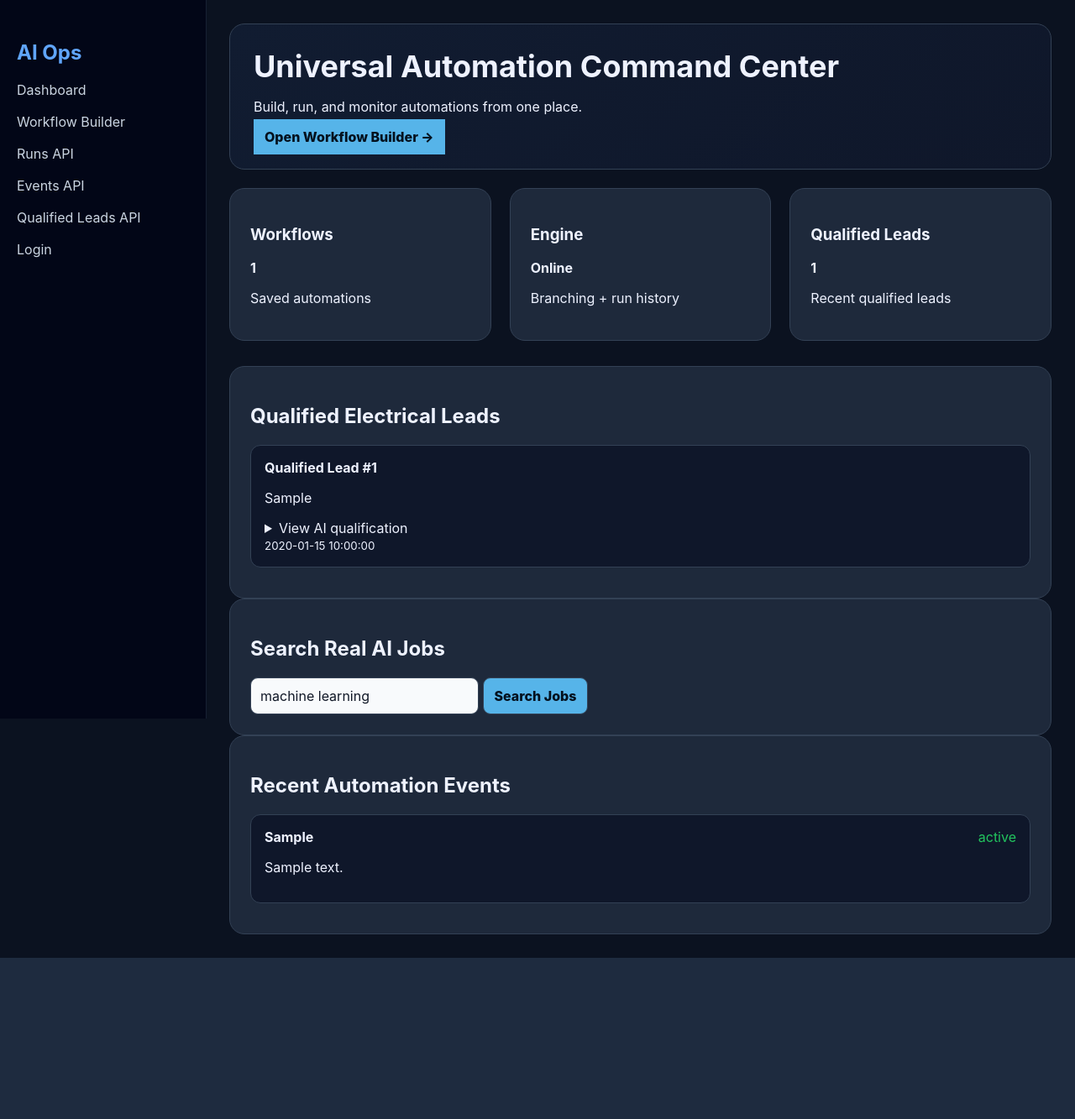
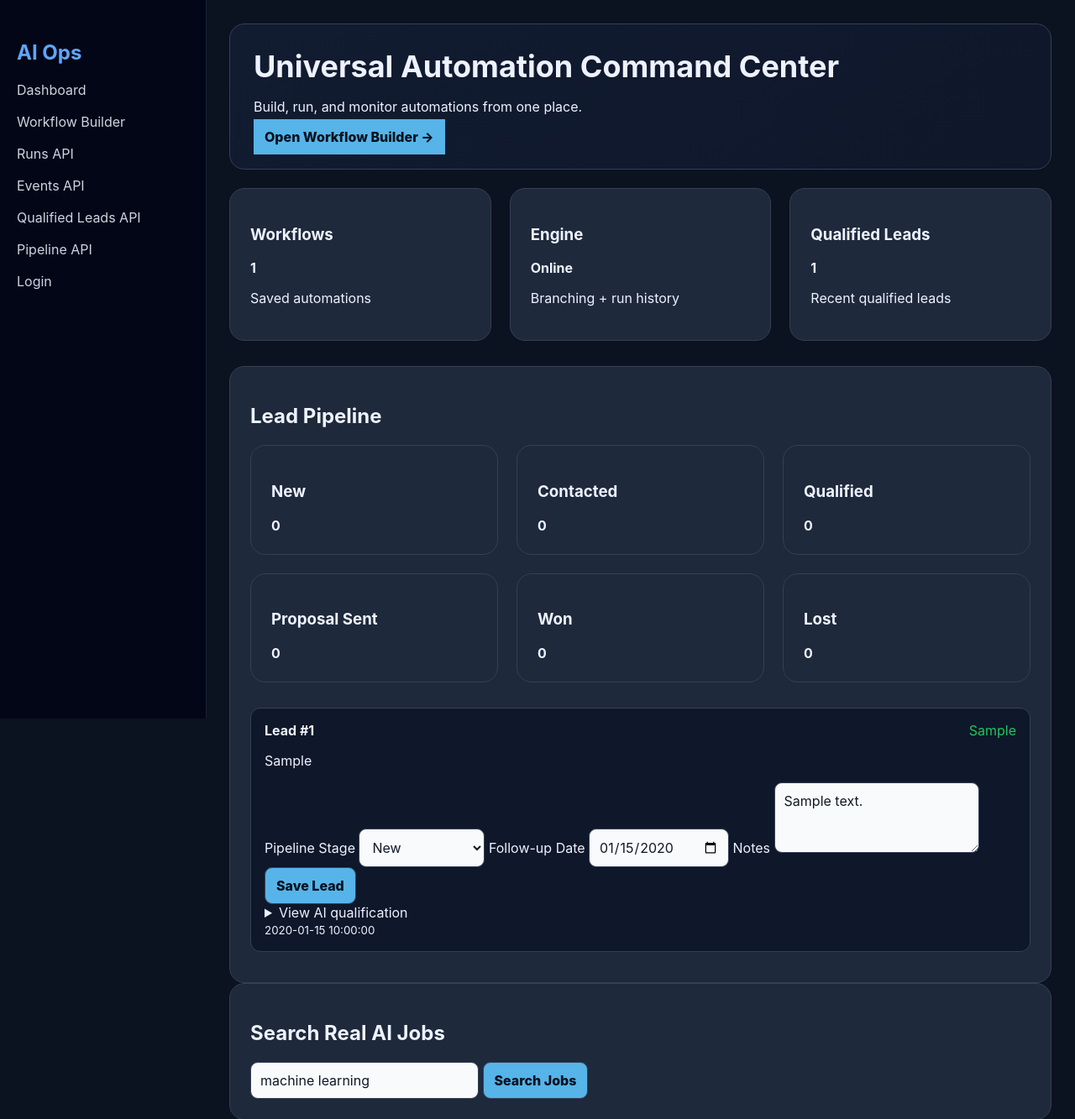
Before and after one commit to jolleyleads/ai-ops-command-center, a Flask app: page / in a window 1280 px wide. Shown: the top 1333 px of the page at 84% size. Before the commit the page ends 1141 px from the top, so only its background shows below. Run offline with Flask 3, Linux system fonts and the light colour scheme; tables that the repository leaves empty hold one stand-in row (values such as "Sample post"); data that the repository does not hold is empty.

Commit message:
Update index.html

```diff
--- a/templates/index.html
+++ b/templates/index.html
@@ -2,7 +2,7 @@
 <html>
 <head>
   <title>AI Ops Command Center</title>
-  <meta name="viewport" content="width=device-width, initial-scale=1">
+  <meta name="viewport" content="width=device-width,initial-scale=1">
   <link rel="stylesheet" href="/static/style.css">
 </head>
 
@@ -16,12 +16,15 @@
   <a href="/api/runs" target="_blank">Runs API</a>
   <a href="/api/events" target="_blank">Events API</a>
   <a href="/api/qualified-leads" target="_blank">Qualified Leads API</a>
+  <a href="/api/pipeline" target="_blank">Pipeline API</a>
   <a href="/login">Login</a>
 </div>
+
 
 <main>
 
   <section class="hero">
+
     <h1>Universal Automation Command Center</h1>
 
     <p>
@@ -31,6 +34,7 @@
     <a class="cta" href="/workflows">
       Open Workflow Builder &rarr;
     </a>
+
   </section>
 
 
@@ -59,25 +63,118 @@
 
   <section class="panel">
 
-    <h2>Qualified Electrical Leads</h2>
+    <h2>Lead Pipeline</h2>
+
+
+    <div class="grid">
+
+      <div class="card">
+        <h3>New</h3>
+        <strong>{{ pipeline_counts["New"] }}</strong>
+      </div>
+
+      <div class="card">
+        <h3>Contacted</h3>
+        <strong>{{ pipeline_counts["Contacted"] }}</strong>
+      </div>
+
+      <div class="card">
+        <h3>Qualified</h3>
+        <strong>{{ pipeline_counts["Qualified"] }}</strong>
+      </div>
+
+      <div class="card">
+        <h3>Proposal Sent</h3>
+        <strong>{{ pipeline_counts["Proposal Sent"] }}</strong>
+      </div>
+
+      <div class="card">
+        <h3>Won</h3>
+        <strong>{{ pipeline_counts["Won"] }}</strong>
+      </div>
+
+      <div class="card">
+        <h3>Lost</h3>
+        <strong>{{ pipeline_counts["Lost"] }}</strong>
+      </div>
+
+    </div>
+
 
     {% if qualified_leads %}
 
       {% for lead in qualified_leads %}
 
-        <div class="row">
+        <div class="row" id="lead-{{ lead.id }}">
 
           <strong>
-            Qualified Lead #{{ lead.id }}
+            Lead #{{ lead.id }}
           </strong>
 
-          <span>
-            {{ lead.status }}
+          <span id="stage-label-{{ lead.id }}">
+            {{ lead.stage }}
           </span>
+
 
           <p>
             {{ lead.lead }}
           </p>
+
+
+          <label>
+            Pipeline Stage
+
+            <select id="stage-{{ lead.id }}">
+
+              {% for option in ["New","Contacted","Qualified","Proposal Sent","Won","Lost"] %}
+
+                <option
+                  value="{{ option }}"
+                  {% if lead.stage == option %}selected{% endif %}
+                >
+                  {{ option }}
+                </option>
+
+              {% endfor %}
+
+            </select>
+
+          </label>
+
+
+          <label>
+
+            Follow-up Date
+
+            <input
+              type="date"
+              id="follow-up-{{ lead.id }}"
+              value="{{ lead.follow_up_date }}"
+            >
+
+          </label>
+
+
+          <label>
+
+            Notes
+
+            <textarea
+              id="notes-{{ lead.id }}"
+              rows="3"
+              placeholder="Add notes about calls, pricing, objections, next steps..."
+            >{{ lead.notes }}</textarea>
+
+          </label>
+
+
+          <button onclick="savePipeline({{ lead.id }})">
+            Save Lead
+          </button>
+
+
+          <span id="save-status-{{ lead.id }}"></span>
+
 
           {% if lead.ai_output %}
 
@@ -95,6 +192,7 @@
 
           {% endif %}
 
+
           <small>
             {{ lead.created_at }}
           </small>
@@ -103,11 +201,11 @@
 
       {% endfor %}
 
+
     {% else %}
 
       <p>
         No qualified leads saved yet.
-        Run a TRUE lead through the workflow and it will appear here.
       </p>
 
     {% endif %}
@@ -164,17 +262,118 @@
 
 <script>
 
+async function savePipeline(leadId) {
+
+  const stage =
+    document.getElementById(
+      "stage-" + leadId
+    ).value;
+
+
+  const notes =
+    document.getElementById(
+      "notes-" + leadId
+    ).value;
+
+
+  const followUp =
+    document.getElementById(
+      "follow-up-" + leadId
+    ).value;
+
+
+  const status =
+    document.getElementById(
+      "save-status-" + leadId
+    );
+
+
+  status.textContent =
+    "Saving...";
+
+
+  try {
+
+    const response =
+      await fetch(
+        "/api/qualified-leads/" +
+        leadId +
+        "/pipeline",
+        {
+          method: "POST",
+
+          headers: {
+            "Content-Type":
+              "application/json"
+          },
+
+          body: JSON.stringify({
+            stage: stage,
+            notes: notes,
+            follow_up_date: followUp
+          })
+        }
+      );
+
+
+    const data =
+      await response.json();
+
+
+    if (!response.ok) {
+
+      throw new Error(
+        data.error ||
+        "Could not save lead"
+      );
+
+    }
+
+
+    document.getElementById(
+      "stage-label-" + leadId
+    ).textContent =
+      data.stage;
+
+
+    status.textContent =
+      "Saved";
+
+
+    setTimeout(
+      () => window.location.reload(),
+      500
+    );
+
+
+  } catch (error) {
+
+    status.textContent =
+      "Save failed";
+
+  }
+
+}
+
+
 async function searchJobs() {
 
   const keyword =
-    document.getElementById("keywordInput").value ||
+    document.getElementById(
+      "keywordInput"
+    ).value ||
     "machine learning";
 
+
   const container =
-    document.getElementById("jobResults");
+    document.getElementById(
+      "jobResults"
+    );
+
 
   container.innerHTML =
     "<p>Searching...</p>";
+
 
   try {
 
@@ -184,20 +383,30 @@ async function searchJobs() {
         encodeURIComponent(keyword)
       );
 
+
     const data =
       await response.json();
 
-    container.innerHTML = "";
 
-    (data.jobs || []).forEach(job => {
+    container.innerHTML =
+      "";
+
+
+    (data.jobs || []).forEach(
+      job => {
 
         const div =
-        document.createElement("div");
+          document.createElement(
+            "div"
+          );
+
 
         div.className =
           "row";
 
+
         div.innerHTML =
+
           "<strong>" +
           job.title +
           "</strong>" +
@@ -218,9 +427,14 @@ async function searchJobs() {
           "Open Job" +
           "</a>";
 
-      container.appendChild(div);
 
-    });
+        container.appendChild(
+          div
+        );
+
+      }
+    );
+
 
   } catch (error) {
 
@@ -233,5 +447,6 @@ async function searchJobs() {
 
 </script>
 
+
 </body>
 </html>
```
Lines whose indentation alone changed are shown as unchanged.
